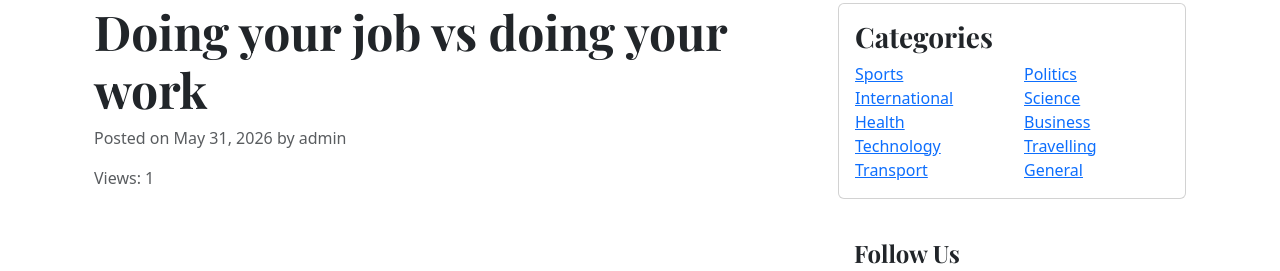
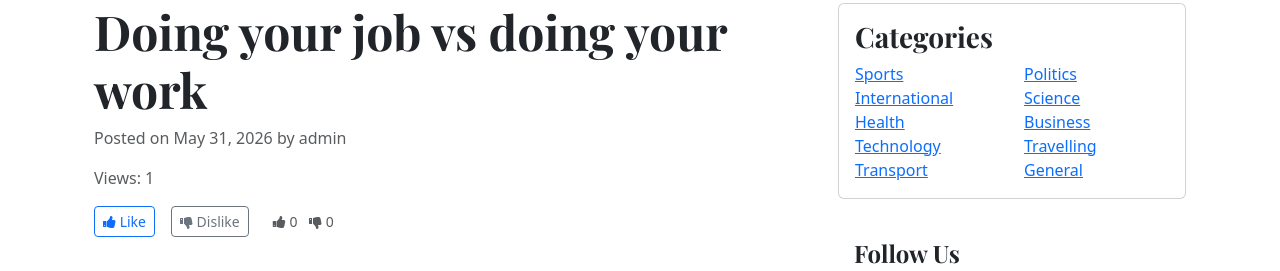
Before and after one commit to AhsanulHoqueRomman/MindPalette, a Django app: a page that uses templates/blogs.html in a window 1280 px wide. Shown: the part 175-446 px from the top of the page. Run offline with Django 5.2, Linux system fonts and the light colour scheme; data comes from the database, SQL or seed files in the repository; both versions use the stored data as it was after the commit; data that the repository does not hold is empty.

Commit message:
Implementing like and dislike functionality for each blog

```diff
--- a/MindPalette/urls.py
+++ b/MindPalette/urls.py
@@ -27,6 +27,8 @@ urlpatterns = [
     path('', views.home, name='home'),
     path('category/', include('blogs.urls')),
     path('post/<slug:slug>/', Blogsview.blogs, name='blogs'),
+    path('post/<slug:slug>/like/', Blogsview.like_post, name='blog_like'),
+    path('post/<slug:slug>/dislike/', Blogsview.dislike_post, name='blog_dislike'),
     #Search Endpoints
     path('blogs/search/', Blogsview.search, name ='search'),
     path('register/', views.register, name='register'),
--- a/blogs/models.py
+++ b/blogs/models.py
@@ -35,10 +35,21 @@ class Blog(models.Model):
     is_featured = models.BooleanField(default=False)
     created_at = models.DateTimeField(auto_now_add=True)
     updated_at = models.DateTimeField(auto_now=True)
+    likes = models.ManyToManyField(User, related_name='liked_blogs', blank=True)
 
 
     def __str__(self):
         return self.title
+
+    @property
+    def total_likes(self):
+        return self.likes.count()
+
+    dislikes = models.ManyToManyField(User, related_name='disliked_blogs', blank=True)
+
+    @property
+    def total_dislikes(self):
+        return self.dislikes.count()
 
 
 class Comment(models.Model):
--- a/blogs/views.py
+++ b/blogs/views.py
@@ -4,6 +4,7 @@ from django.core.paginator import Paginator
 from django.db.models import F
 from .models import Blog , Category, Comment
 from django.db.models import Q
+from django.contrib.auth.decorators import login_required
 
 # Create your views here.
 
@@ -60,14 +61,55 @@ def blogs(request, slug):
         status='Published'
     ).exclude(pk=post.pk).order_by('-created_at')[:3]
 
+    # Determine whether the current user has liked or disliked this post
+    is_liked = False
+    is_disliked = False
+    if request.user.is_authenticated:
+        is_liked = post.likes.filter(pk=request.user.pk).exists()
+        is_disliked = post.dislikes.filter(pk=request.user.pk).exists()
+
     context = {
         'post': post,
         'comments': comments,
         'comments_count' : comments_count,
         'related_posts': related_posts,
+        'is_liked': is_liked,
+        'is_disliked': is_disliked,
     }
 
     return render(request, 'blogs.html', context)
+
+
+@login_required
+def like_post(request, slug):
+    post = get_object_or_404(Blog, slug=slug, status='Published')
+    user = request.user
+
+    if post.likes.filter(pk=user.pk).exists():
+        post.likes.remove(user)
+    else:
+        # add like and remove dislike if present
+        post.likes.add(user)
+        if post.dislikes.filter(pk=user.pk).exists():
+            post.dislikes.remove(user)
+
+    # Redirect back to the blog detail page
+    return HttpResponseRedirect(request.META.get('HTTP_REFERER', '/'))
+
+
+@login_required
+def dislike_post(request, slug):
+    post = get_object_or_404(Blog, slug=slug, status='Published')
+    user = request.user
+
+    if post.dislikes.filter(pk=user.pk).exists():
+        post.dislikes.remove(user)
+    else:
+        post.dislikes.add(user)
+        if post.likes.filter(pk=user.pk).exists():
+            post.likes.remove(user)
+
+    return HttpResponseRedirect(request.META.get('HTTP_REFERER', '/'))
 
 def search(request):
     keyword = request.GET.get('keyword')
--- a/templates/blogs.html
+++ b/templates/blogs.html
@@ -17,6 +17,41 @@
             <p class="text-muted">
                 Views: {{ post.views }}
             </p>
+
+            <div class="mb-3 d-flex gap-2 align-items-center">
+                {% if user.is_authenticated %}
+                <form action="{% url 'blog_like' post.slug %}" method="POST" class="d-inline">
+                    {% csrf_token %}
+                    {% if is_liked %}
+                    <button type="submit" class="btn btn-sm btn-danger"><i class="fa fa-thumbs-up"></i> Unlike</button>
+                    {% else %}
+                    <button type="submit" class="btn btn-sm btn-outline-primary"><i class="fa fa-thumbs-up"></i> Like</button>
+                    {% endif %}
+                </form>
+
+                <form action="{% url 'blog_dislike' post.slug %}" method="POST" class="d-inline">
+                    {% csrf_token %}
+                    {% if is_disliked %}
+                    <button type="submit" class="btn btn-sm btn-warning"><i class="fa fa-thumbs-down"></i> Undislike</button>
+                    {% else %}
+                    <button type="submit" class="btn btn-sm btn-outline-secondary"><i class="fa fa-thumbs-down"></i> Dislike</button>
+                    {% endif %}
+                </form>
+
+                <div class="ms-3 small text-muted">
+                    <span class="me-2"><i class="fa fa-thumbs-up"></i> {{ post.total_likes }}</span>
+                    <span><i class="fa fa-thumbs-down"></i> {{ post.total_dislikes }}</span>
+                </div>
+
+                {% else %}
+                <a href="{% url 'login' %}" class="btn btn-sm btn-outline-primary"><i class="fa fa-thumbs-up"></i> Like</a>
+                <a href="{% url 'login' %}" class="btn btn-sm btn-outline-secondary ms-2"><i class="fa fa-thumbs-down"></i> Dislike</a>
+                <div class="ms-3 small text-muted">
+                    <span class="me-2"><i class="fa fa-thumbs-up"></i> {{ post.total_likes }}</span>
+                    <span><i class="fa fa-thumbs-down"></i> {{ post.total_dislikes }}</span>
+                </div>
+                {% endif %}
+            </div>
 
             <a href="{% url 'posts_by_category' post.category.id %}"
                class="badge badge-primary p-2 mb-3">
--- a/templates/dashboard/posts.html
+++ b/templates/dashboard/posts.html
@@ -21,6 +21,8 @@
                 <th>Author</th>
                 <th>Status</th>
                 <th>Views</th>
+                <th>Likes</th>
+                <th>Dislikes</th>
                 <th>Featured</th>
                 <th>Created At</th>
                 <th>Updated At</th>
@@ -37,6 +39,8 @@
                 <td>{{ post.author}}</td>
                 <td>{{ post.status}}</td>
                 <td>{{ post.views }}</td>
+                <td>{{ post.total_likes }}</td>
+                <td>{{ post.total_dislikes }}</td>
                 <td>{% if post.is_featured %} <i class="fa fa-check text-success"></i> {% else %} <i class="fa fa-times text-danger"></i>{% endif %}</td>
                 <td>{{ post.created_at }}</td>
                 <td>{{ post.updated_at }}</td>
--- a/templates/home.html
+++ b/templates/home.html
@@ -20,7 +20,8 @@
             <a href="{% url 'blogs' post.slug %}"
                class="text-white text-decoration-none">
 
-                {{ post.title }}
+                    {{ post.title }}
+                    <small class="text-muted">&nbsp; <i class="fa fa-thumbs-up"></i> {{ post.total_likes }} &nbsp; <i class="fa fa-thumbs-down"></i> {{ post.total_dislikes }}</small>
 
             </a>
 
--- a/templates/posts_by_category.html
+++ b/templates/posts_by_category.html
@@ -12,7 +12,9 @@
       <div class="col-md-6">
         <div class="card border-0" >
           <div class="card-body">
-            <h3><a href="{% url "blogs" post.slug %}" class="text-dark">{{ post.title }}</a></h3>
+            <h3><a href="{% url "blogs" post.slug %}" class="text-dark">{{ post.title }}</a>
+              <small class="text-muted">&nbsp; <i class="fa fa-thumbs-up"></i> {{ post.total_likes }} &nbsp; <i class="fa fa-thumbs-down"></i> {{ post.total_dislikes }}</small>
+            </h3>
             <small class="mb-1 text-muted">{{ post.created_at | timesince }} ago | {{ post.author }}</small>
             <p class="card-text">{{ post.short_description }}</p>
             <div class="my-4">
--- a/templates/search.html
+++ b/templates/search.html
@@ -9,7 +9,9 @@
       <div class="col-md-6">
         <div class="card border-0" >
           <div class="card-body">
-            <h3><a href="{% url "blogs" post.slug %}" class="text-dark">{{ post.title }}</a></h3>
+            <h3><a href="{% url "blogs" post.slug %}" class="text-dark">{{ post.title }}</a>
+              <small class="text-muted">&nbsp; <i class="fa fa-thumbs-up"></i> {{ post.total_likes }} &nbsp; <i class="fa fa-thumbs-down"></i> {{ post.total_dislikes }}</small>
+            </h3>
             <small class="mb-1 text-muted">{{ post.created_at | timesince }} ago | {{ post.author }}</small>
             <p class="card-text">{{ post.short_description | truncatewords:30 }}</p>
             <div class="my-4">
```
Also changed, not shown: blogs/migrations/0008_blog_likes.py (added), blogs/migrations/0009_blog_dislikes.py (added), db.sqlite3.
